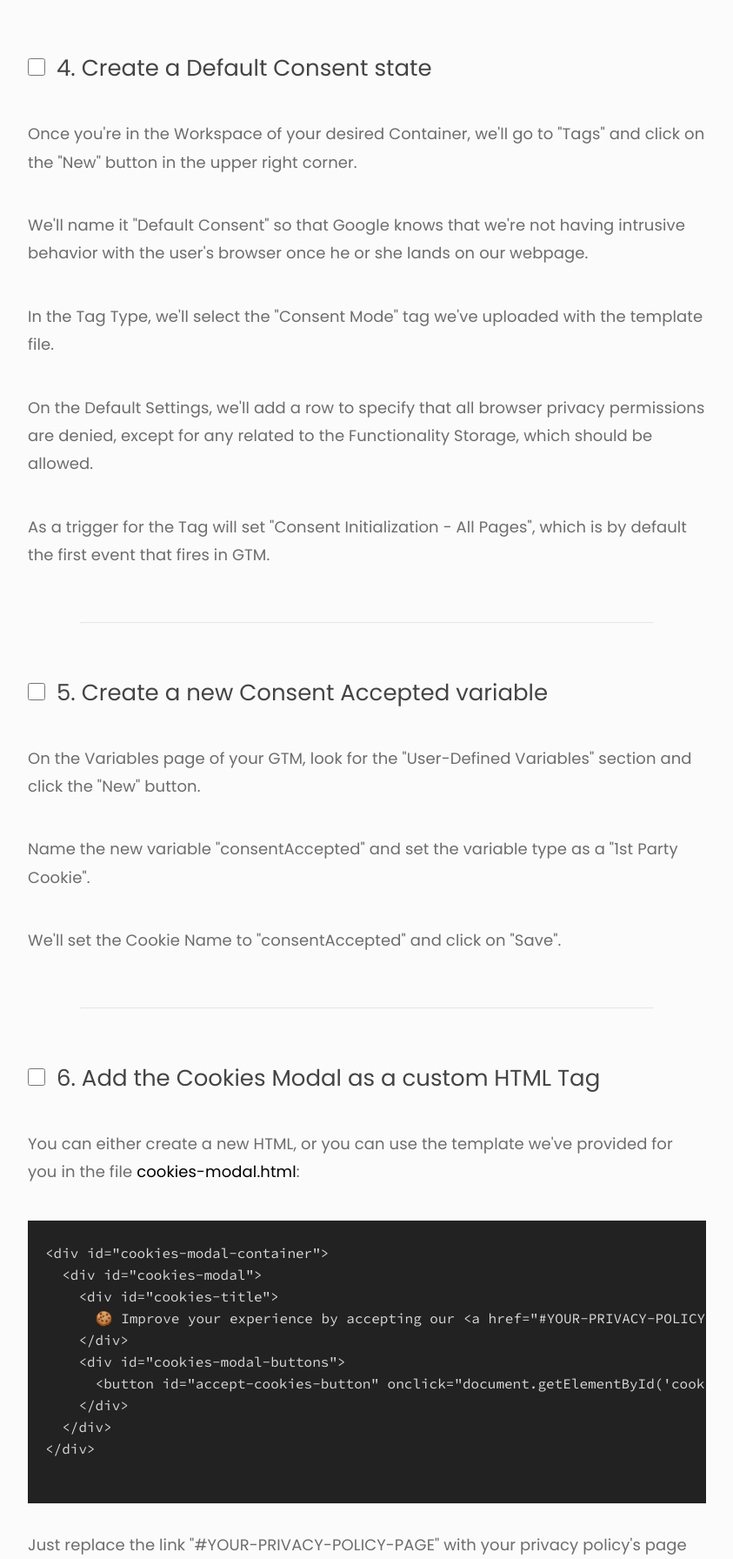
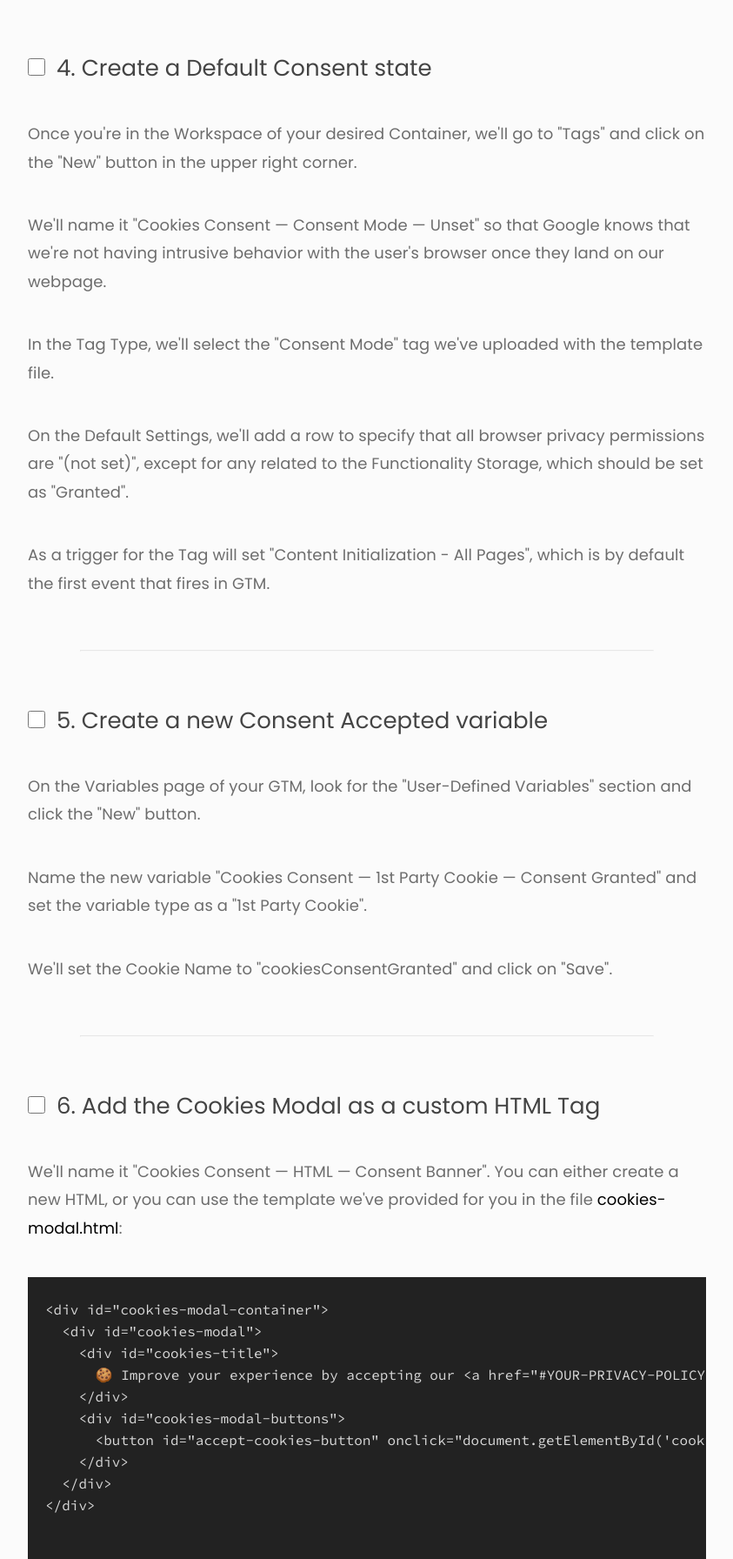
Before and after one commit to polyfen/polycookiessite, a PHP site: page / in a window 1280 px wide. Shown: the part 3163-4955 px from the top of the page at 87% size, without its empty margins (218-1061 px from the left). Run offline with PHP 8.4, Linux system fonts and the light colour scheme; some libraries are stand-ins or nearby versions.

Commit message:
Naming convention updates

```diff
--- a/index.php
+++ b/index.php
@@ -78,24 +78,24 @@
           <label for="task-no-4">4. Create a Default Consent state</label>
         </div>
         <p>Once you're in the Workspace of your desired Container, we'll go to "Tags" and click on the "New" button in the upper right corner.</p>
-        <p>We'll name it "Default Consent" so that Google knows that we're not having intrusive behavior with the user's browser once he or she lands on our webpage.</p>
+        <p>We'll name it "Cookies Consent &mdash; Consent Mode &mdash; Unset" so that Google knows that we're not having intrusive behavior with the user's browser once they land on our webpage.</p>
         <p>In the Tag Type, we'll select the "Consent Mode" tag we've uploaded with the template file.</p>
-        <p>On the Default Settings, we'll add a row to specify that all browser privacy permissions are denied, except  for any related to the Functionality Storage, which should be allowed.</p>
-        <p>As a trigger for the Tag will set "Consent Initialization - All Pages", which is by default the first event that fires in GTM.</p>
+        <p>On the Default Settings, we'll add a row to specify that all browser privacy permissions are "(not set)", except  for any related to the Functionality Storage, which should be set as "Granted".</p>
+        <p>As a trigger for the Tag will set "Content Initialization - All Pages", which is by default the first event that fires in GTM.</p>
         <hr style="margin: 60px 60px;">
         <div class="tasks">
           <input type="checkbox" id="task-no-5" name="task-no-5">
           <label for="task-no-5">5. Create a new Consent Accepted variable</label>
         </div>
         <p>On the Variables page of your GTM, look for the "User-Defined Variables" section and click the "New" button.</p>
-        <p>Name the new variable "consentAccepted" and set the variable type as a "1st Party Cookie".</p>
-        <p>We'll set the Cookie Name to "consentAccepted" and click on "Save".</p>
+        <p>Name the new variable "Cookies Consent &mdash; 1st Party Cookie &mdash; Consent Granted" and set the variable type as a "1st Party Cookie".</p>
+        <p>We'll set the Cookie Name to "cookiesConsentGranted" and click on "Save".</p>
         <hr style="margin: 60px 60px;">
         <div class="tasks">
           <input type="checkbox" id="task-no-6" name="task-no-6">
           <label for="task-no-6">6. Add the Cookies Modal as a custom HTML Tag</label>
         </div>
-        <p>You can either create a new HTML, or you can use the template we've provided for you in the file <strong>cookies-modal.html</strong>:</p>
+        <p>We'll name it "Cookies Consent — HTML — Consent Banner". You can either create a new HTML, or you can use the template we've provided for you in the file <strong>cookies-modal.html</strong>:</p>
         <pre>
           <code>
 &lt;div id="cookies-modal-container">
@@ -118,7 +118,7 @@
           <label for="task-no-7">7. Create a Trigger based on clicking the Accept button</label>
         </div>
         <p>In the Variables section of Google Tag Manager, we'll click on the "configure" button to set up a new Built-In Variable, and we'll make sure that "Click ID" is checked.</p>
-        <p>We'll go to the Triggers page and create a new one named "Clicked on Accept Cookies".</p>
+        <p>We'll go to the Triggers page and create a new one named "Cookies Consent — Click — Accept Button".</p>
         <p>Select the "Click - All Elements" trigger type.</p>
         <p>Change the option of "Trigger fires on" to "Some Clicks".</p>
         <p>We'll set it as "Click ID", "equals", and "accept-cookies-button".</p>
@@ -129,13 +129,13 @@
         </div>
         <p>On the Tags page, we'll create a new one with a type of "Consent Mode - Vendor Agnostic Google Template".</p>
         <p>The consent command should be "Update Command", and we'll set "Granted" in all storage settings.</p>
-        <p>As the trigger, We'll select the new "Clicked on Accept Cookies" we created and save.</p>
+        <p>As the trigger, We'll select the new "Cookies Consent — Click — Accept Button" we created and save.</p>
         <hr style="margin: 60px 60px;">
         <div class="tasks">
           <input type="checkbox" id="task-no-9" name="task-no-9">
           <label for="task-no-9">9. Save the consent acceptance with a cookie</label>
         </div>
-        <p>Create a new custom HTML tag named "Save Consent 1st party Cookie" with the code included in the <strong>cookies-consent.js</strong> file:</p>
+        <p>Create a new custom HTML tag named "Cookies Consent — JS — Save Consent Granted Cookie" with the code included in the <strong>cookies-consent.js</strong> file:</p>
         <pre>
           <code>
 &lt;script>
@@ -147,23 +147,23 @@
           </code>
         </pre>
         <p>Make sure you check the box with the label "Support document.write".</p>
-        <p>And we'll select "Clicked on Accept Cookies" as the trigger and save the tag.</p>
+        <p>And we'll select "Cookies Consent — Click — Accept Button" as the trigger and save the tag.</p>
         <hr style="margin: 60px 60px;">
         <div class="tasks">
           <input type="checkbox" id="task-no-10" name="task-no-10">
           <label for="task-no-10">10. Create new Trigger for Page Views after accepted consent</label>
         </div>
-        <p>We'll create a new Trigger and name it "Page view - previously accepted cookies".</p>
+        <p>We'll create a new Trigger and name it "Cookies Consent — Page View — Consent Granted".</p>
         <p>Set the trigger configuration as "Page View".</p>
         <p>Choose the firing option "Some Page Views".</p>
-        <p>Set the conditions for firing on "consentAccepted", "equals", and type "true".</p>
+        <p>Set the conditions for firing on "Cookies Consent — 1st Party Cookie — Consent Granted", "equals", and type "true".</p>
         <hr style="margin: 60px 60px;">
         <div class="tasks">
           <input type="checkbox" id="task-no-11" name="task-no-11">
           <label for="task-no-11">11. Hide the Cookies modal on new page views after accepted consent</label>
         </div>
-        <p>On the Tags page, we'll edit the "Cookies Modal" custom HTML tag triggers and add an exception.</p>
-        <p>We'll select "Page view - previously accepted cookies" as an exception and save.</p>
+        <p>On the Tags page, we'll edit the "Cookies Consent — HTML — Consent Banner" custom HTML tag triggers and add an exception.</p>
+        <p>We'll select "Cookies Consent — Page View — Consent Granted" as an exception and save.</p>
         <p>Once we submit our Google Tag Manager container the functionality of our cookies consent modal should be working.</p>
         <hr style="margin: 60px 60px;">
         <div class="tasks">
@@ -184,7 +184,7 @@
           <input type="checkbox" id="task-no-13" name="task-no-13">
           <label for="task-no-13">13. Set all tracking tags to trigger after accepted consent</label>
         </div>
-        <p>Any tags that you want to you on your website to track your users activity should be set with the two triggers "Clicked on Accept Cookies" and "Page View - previously accepted cookies".</p>
+        <p>Any tags that you want to you on your website to track your users activity should be set with the two triggers "Cookies Consent — Click — Accept Button" and "Cookies Consent — Page View — Consent Granted".</p>
         <hr style="margin: 60px 60px;">
         <div class="tasks">
           <input type="checkbox" id="task-no-14" name="task-no-14">
```
Also changed, not shown: readme.md (added).
